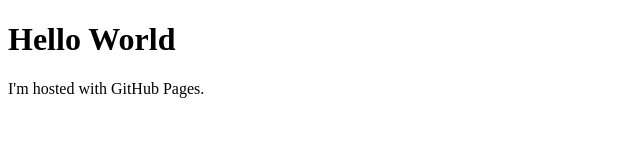
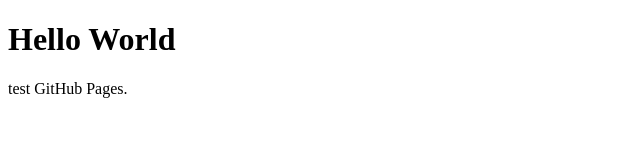
Before and after one commit to Ecomalion/ecomalion.github.io, a plain HTML site: page index.html in a window 1280 px wide. Shown: the whole page, without its empty margins (0-640 px from the left). Drawn offline with Linux system fonts and the light colour scheme.

Commit message:
Update index.html

```diff
--- a/index.html
+++ b/index.html
@@ -2,6 +2,6 @@
 <html>
 <body>
 <h1>Hello World</h1>
-<p>I'm hosted with GitHub Pages.</p>
+<p>test GitHub Pages.</p>
 </body>
 </html>
```
